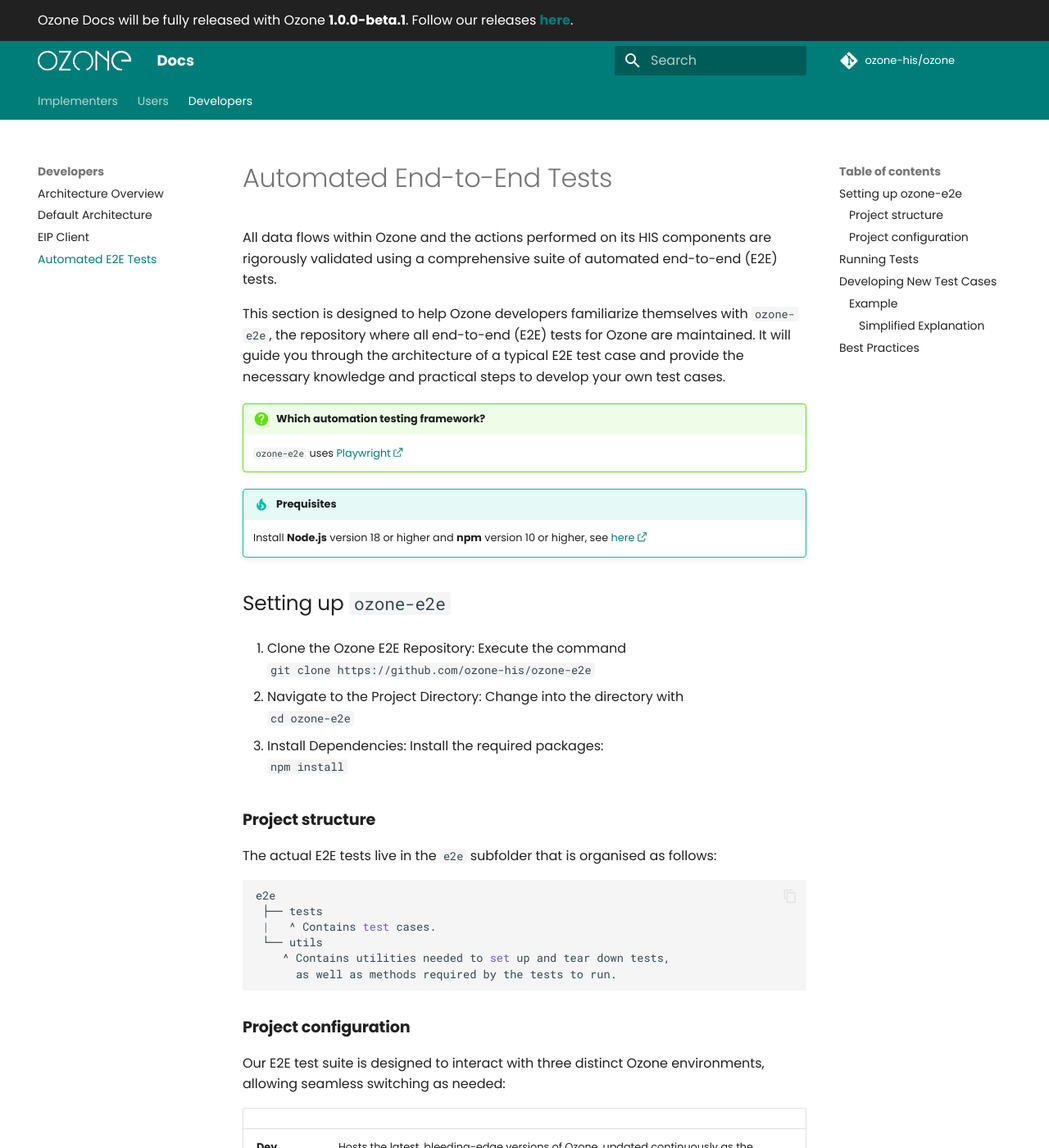
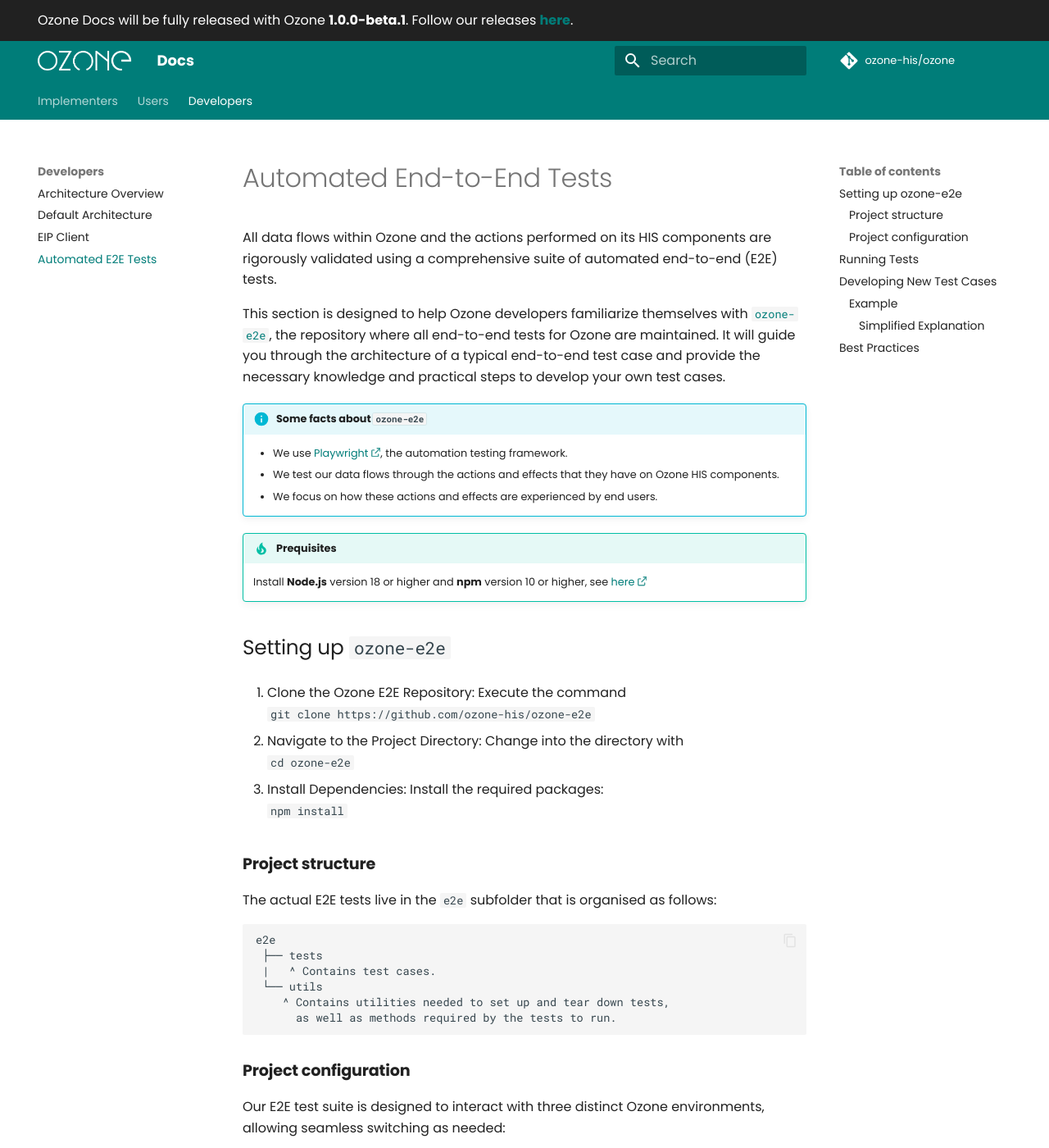
Before and after one commit to ozone-his/ozone-docs, an MkDocs documentation site: the page built from docs/devs/e2e-tests.md, in a window 1280 px wide and 1400 px high. Shown: the whole window at 82% size. Built offline with MkDocs 1.6.1 and Material for MkDocs 9.7.7, drawn with Linux system fonts in a browser that asks for light colours; comment, search, counter and statistics services are not loaded; some of the changed text lies outside the part shown.

Commit message:
OZ-477: Improving the E2E contextual and intro info.

````diff
--- a/docs/devs/e2e-tests.md
+++ b/docs/devs/e2e-tests.md
@@ -2,12 +2,13 @@
 
 All data flows within Ozone and the actions performed on its HIS components are rigorously validated using a comprehensive suite of automated end-to-end (E2E) tests.
 
-This section is designed to help Ozone developers familiarize themselves with `ozone-e2e`, the repository where all end-to-end (E2E) tests for Ozone are maintained. It will guide you through the architecture of a typical E2E test case and provide the necessary knowledge and practical steps to develop your own test cases.
+This section is designed to help Ozone developers familiarize themselves with [`ozone-e2e`](https://github.com/ozone-his/ozone-e2e), the repository where all end-to-end tests for Ozone are maintained. It will guide you through the architecture of a typical end-to-end test case and provide the necessary knowledge and practical steps to develop your own test cases.
 
-!!! question "Which automation testing framework?"
+!!! info "Some facts about `ozone-e2e`"
 
-    `ozone-e2e` uses [Playwright <small>:fontawesome-solid-arrow-up-right-from-square:</small>](https://playwright.dev/)
-
+    - We use [Playwright <small>:fontawesome-solid-arrow-up-right-from-square:</small>](https://playwright.dev/), the automation testing framework.
+    - We test our data flows through the actions and effects that they have on Ozone HIS components.
+    - We focus on how these actions and effects are experienced by end users.
 
 !!! tip "Prequisites"
 
@@ -25,7 +26,7 @@
 
 ### Project structure
 The actual E2E tests live in the `e2e` subfolder that is organised as follows:
-```bash
+```
 e2e
  ├── tests
  |   ^ Contains test cases.
@@ -46,8 +47,8 @@
 
 Two important configuration variables govern the high-level behavior of our E2E test suite:
 
-1. **`TEST_ENVIRONMENT`**: This variable specifies which one of the three environments — `dev`, `qa`, or `demo` — should be targeted for testing.
-2. **`TEST_PRO`**: This toggle, set to `true` for testing Ozone Pro or `false` for Ozone FOSS, determines the version of the software under test.
+1. **`TEST_ENVIRONMENT`**: This variable specifies which one of the three environments — `dev`, `qa`, or `demo` — should be targeted for testing.<br/>E.g., `TEST_ENVIRONMENT=dev`.
+2. **`TEST_PRO`**: This toggle, set to `true` for testing Ozone Pro or `false` for Ozone FOSS, determines the flavour of Ozone HIS under test.<br/>E.g., `TEST_PRO=false`.
 
 All configuration variables are set to the desired values by editing and saving the [`.env` file <small>:fontawesome-solid-arrow-up-right-from-square:</small>](https://github.com/ozone-his/ozone-e2e/blob/main/.env) prior to running the tests.
 
````
